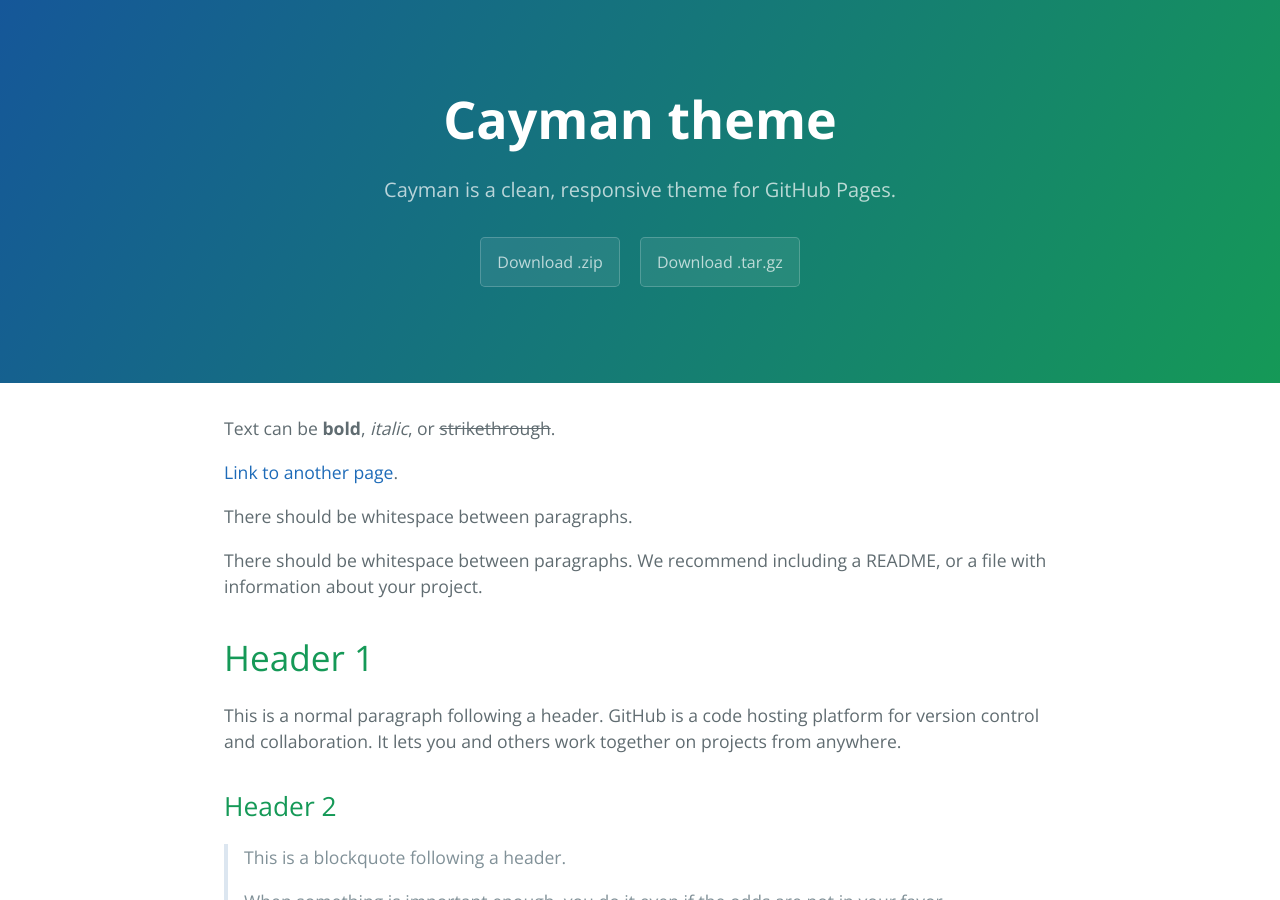
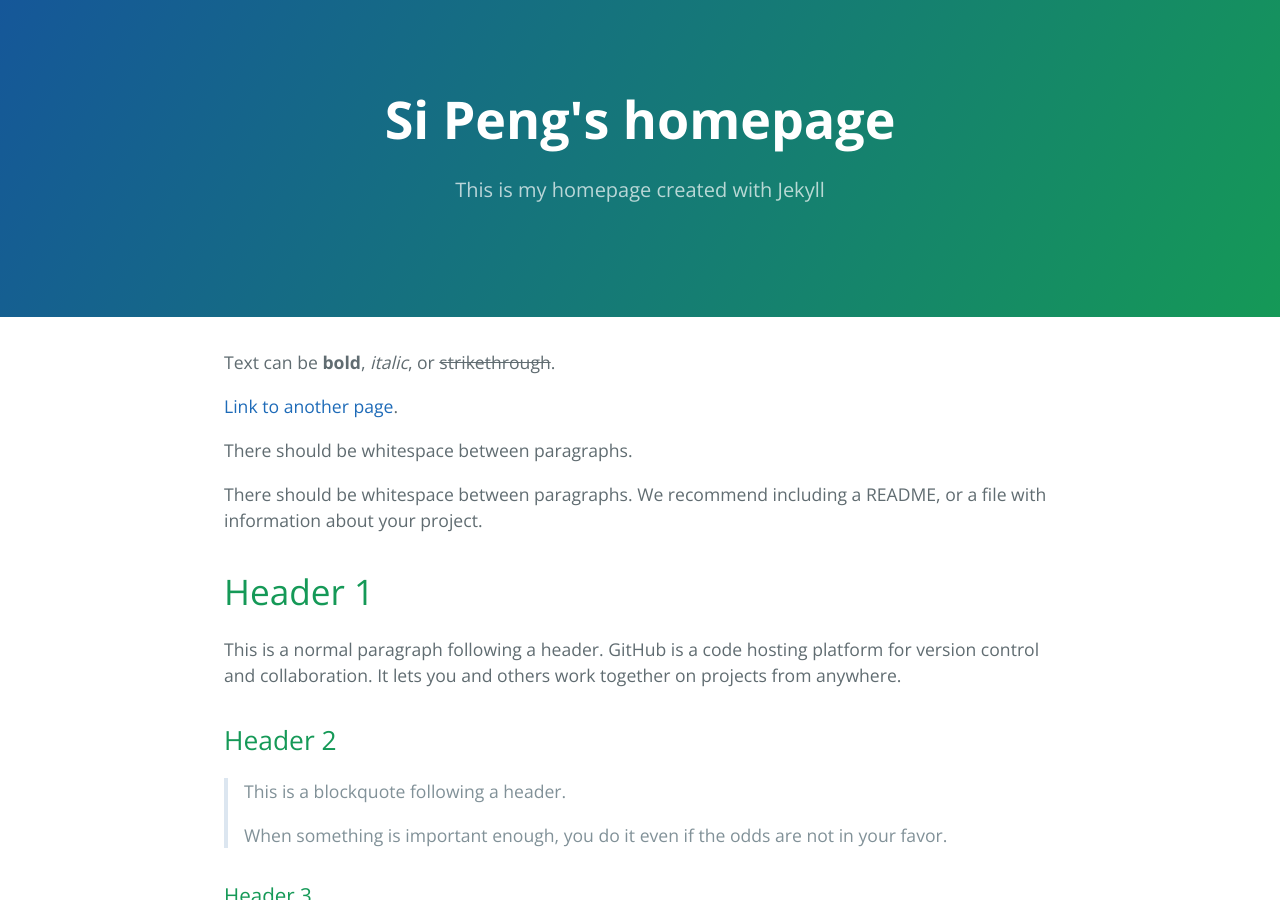
Before and after one commit to sipeng/sipeng.github.io, a Jekyll site: the page built from index.md, in a window 1280 px wide and 900 px high. Built offline with Jekyll 4.4.1, drawn with Linux system fonts in a browser that asks for light colours.

Commit message:
Update _config.yml

```diff
--- a/_config.yml
+++ b/_config.yml
@@ -1,5 +1,5 @@
-title: Cayman theme
-description: Cayman is a clean, responsive theme for GitHub Pages.
-show_downloads: true
+title: Si Peng's homepage
+description: This is my homepage created with Jekyll
+show_downloads: false
 google_analytics:
 theme: jekyll-theme-cayman
```
